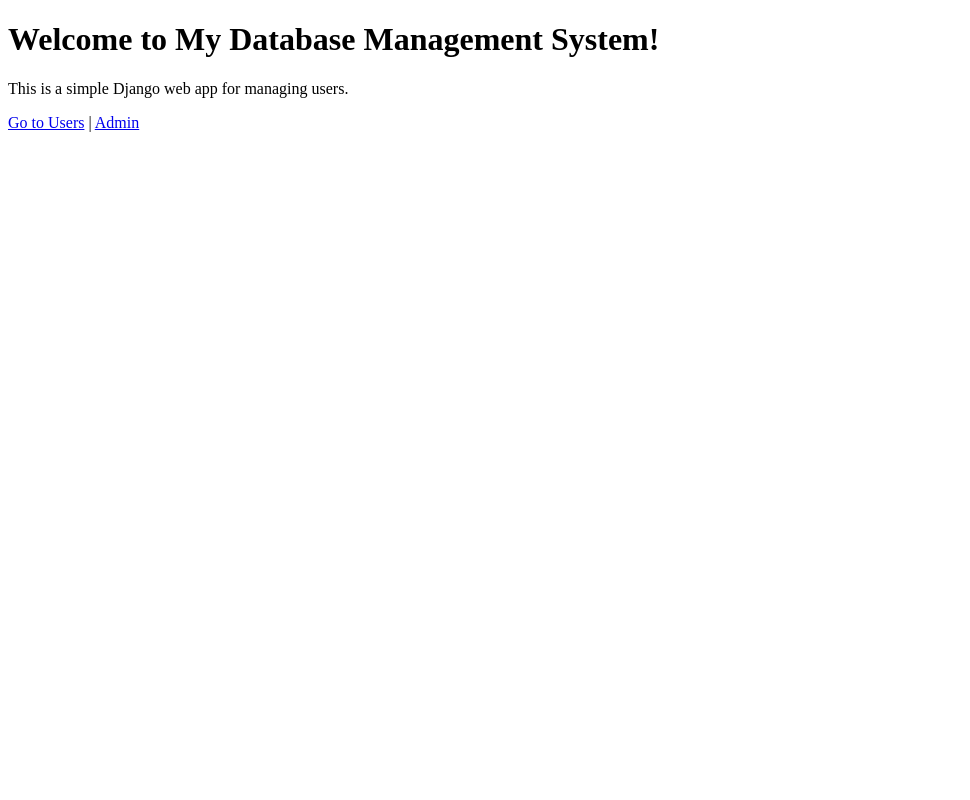
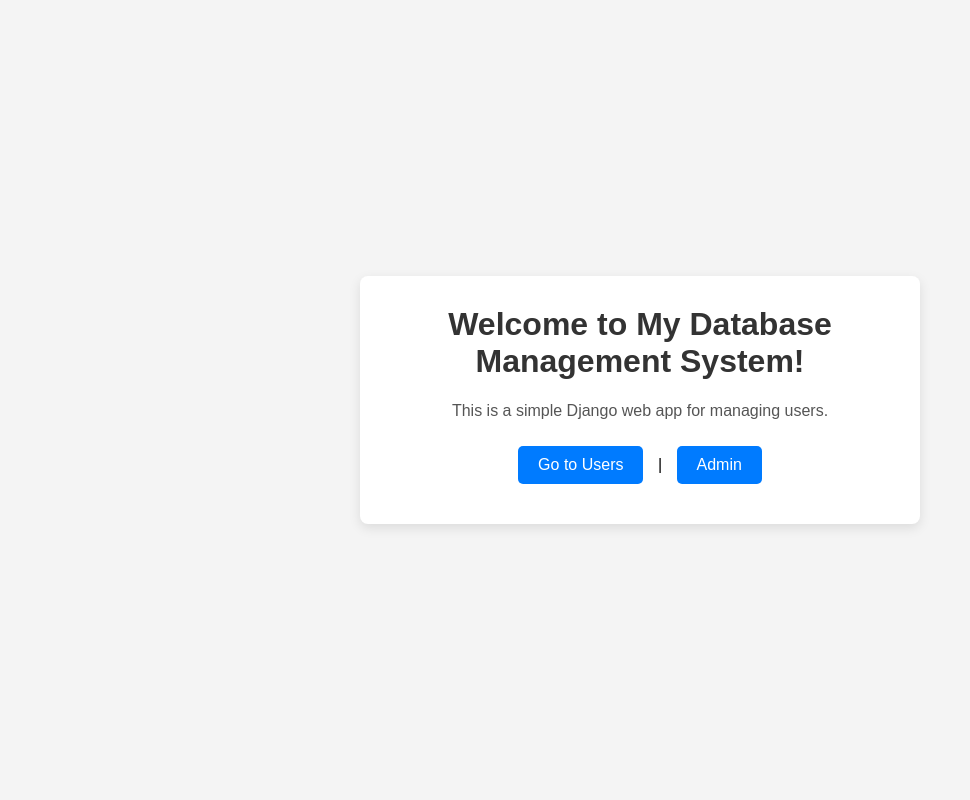
Before and after one commit to cjordan223/UserVault, a Django app: page / in a window 1280 px wide. Shown: the whole page, without its empty margins (0-970 px from the left). Run offline with Django 4.2, Linux system fonts and the light colour scheme.

Commit message:
Updated home page

```diff
--- a/users/models.py
+++ b/users/models.py
@@ -1,6 +1,10 @@
 from django.db import models
+
 
 class User(models.Model):
     name = models.CharField(max_length=255)
     email = models.EmailField(unique=True)
     age = models.IntegerField()
+
+    def __str__(self):
+        return self.name
--- a/users/templates/home.html
+++ b/users/templates/home.html
@@ -3,12 +3,66 @@
 
 <head>
     <title>Welcome to MyDBMS</title>
+    <style>
+        /* General styling */
+        body {
+            font-family: Arial, sans-serif;
+            background-color: #f4f4f4;
+            margin: 0;
+            padding: 0;
+            display: flex;
+            height: 100vh;
+            justify-content: center;
+            align-items: center;
+        }
+
+        /* Container styling */
+        .container {
+            padding: 30px;
+            background-color: #fff;
+            border-radius: 8px;
+            box-shadow: 0 4px 12px rgba(0, 0, 0, 0.1);
+            text-align: center;
+            width: 80%;
+            max-width: 500px;
+        }
+
+        /* Header styling */
+        h1 {
+            color: #333;
+            margin-top: 0;
+        }
+
+        /* Paragraph styling */
+        p {
+            color: #555;
+        }
+
+        /* Links styling */
+        a {
+            display: inline-block;
+            margin: 10px;
+            padding: 10px 20px;
+            text-decoration: none;
+            color: white;
+            background-color: #007BFF;
+            border-radius: 5px;
+            transition: background-color 0.3s;
+        }
+
+        /* Hover effect for links */
+        a:hover {
+            background-color: #0056b3;
+        }
+    </style>
 </head>
 
 <body>
-    <h1>Welcome to My Database Management System!</h1>
-    <p>This is a simple Django web app for managing users.</p>
-    <a href="/users/">Go to Users</a> | <a href="/admin/">Admin</a>
+    <div class="container">
+        <h1>Welcome to My Database Management System!</h1>
+        <p>This is a simple Django web app for managing users.</p>
+        <a href="/users/">Go to Users</a> | <a href="/admin/">Admin</a>
+    </div>
 </body>
 
 </html>
```
